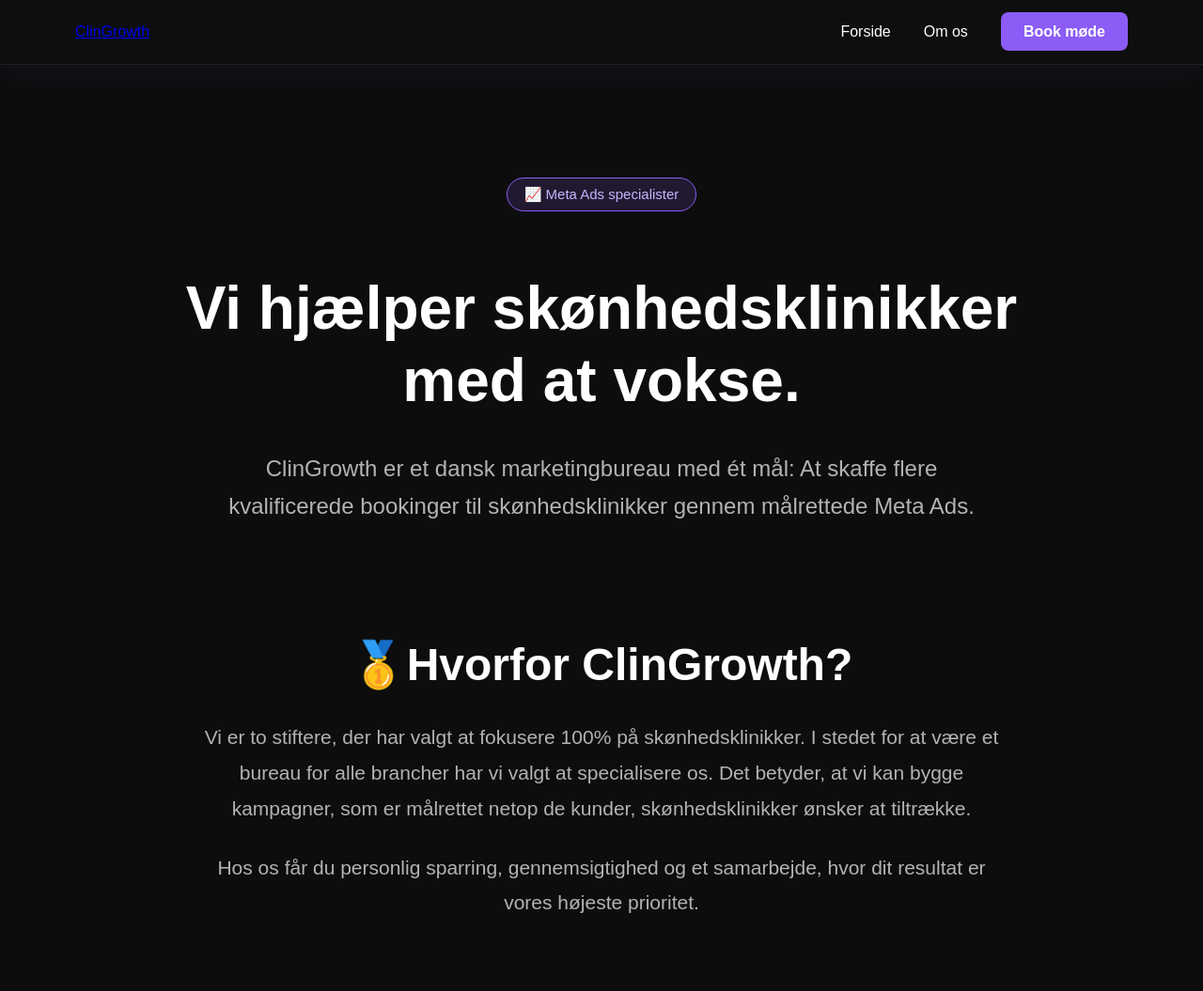
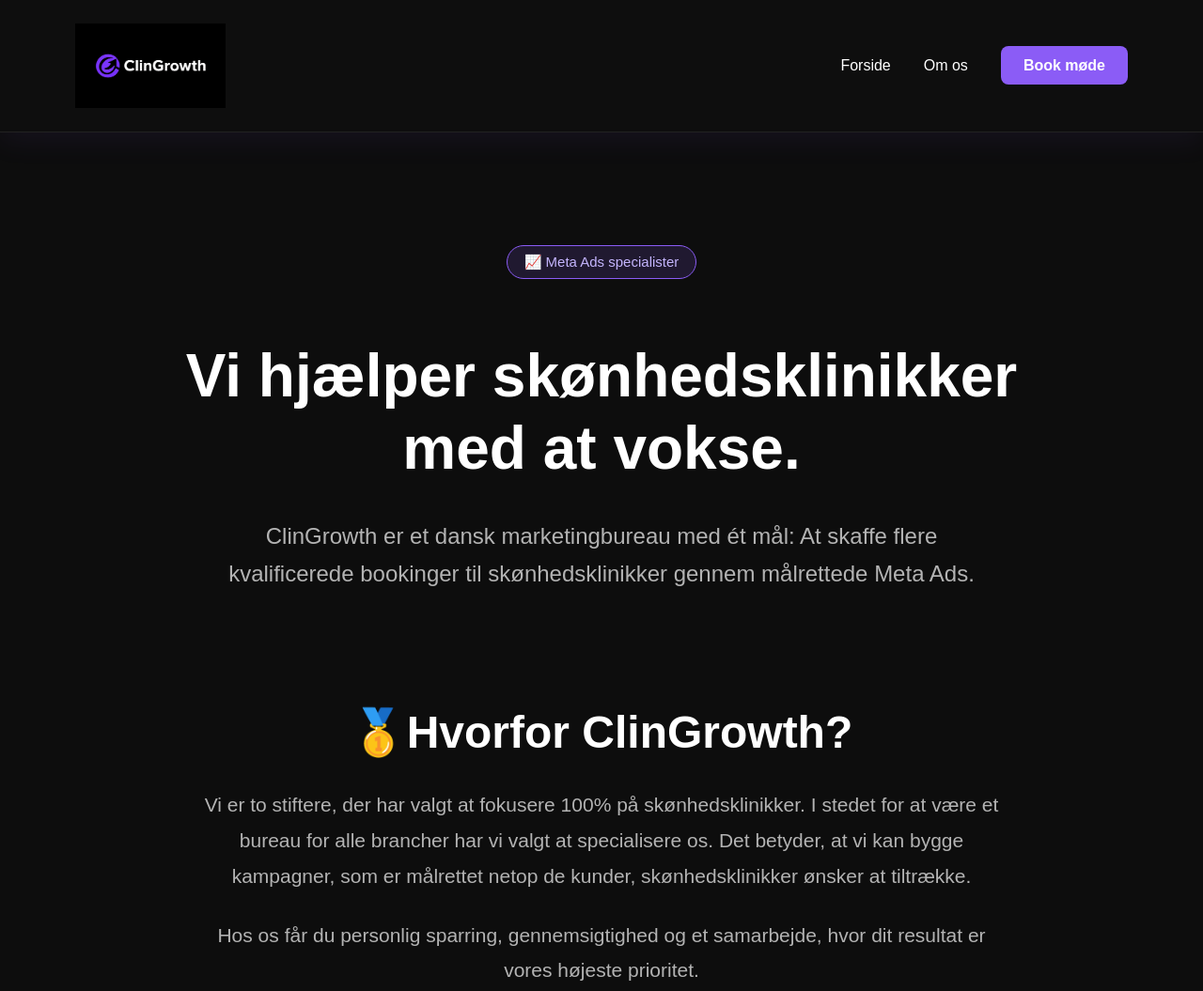
Before and after one commit to christianlorenzen7-commits/clinicflow, a plain HTML site: page about.html in a window 1280 px wide. Shown: the top 1055 px of the page at 94% size. Drawn offline with Linux system fonts and the light colour scheme.

Commit message:
book/about logo input

```diff
--- a/about.html
+++ b/about.html
@@ -14,7 +14,9 @@
 
     <nav class="navbar">
 
-        <a href="index.html" class="logo">ClinGrowth</a>
+        <a href="index.html" class="logo">
+    <img src="images/logo.png" alt="ClinGrowth Logo">
+</a>
 
         <ul class="nav-links">
             <li><a href="index.html">Forside</a></li>
```
Also changed, not shown: book.html (+3 -1 lines).
